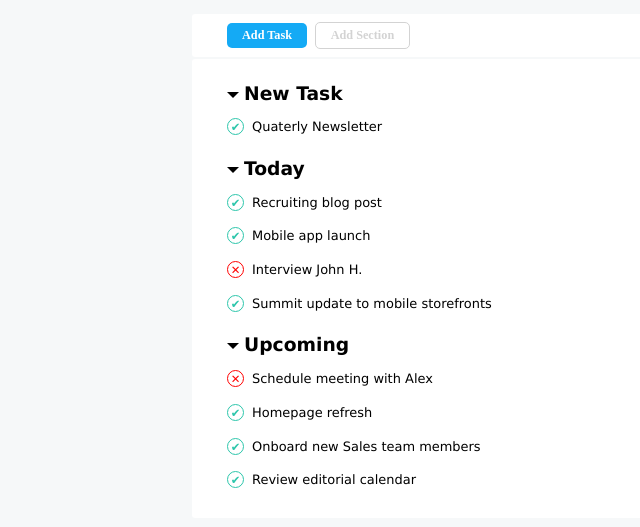
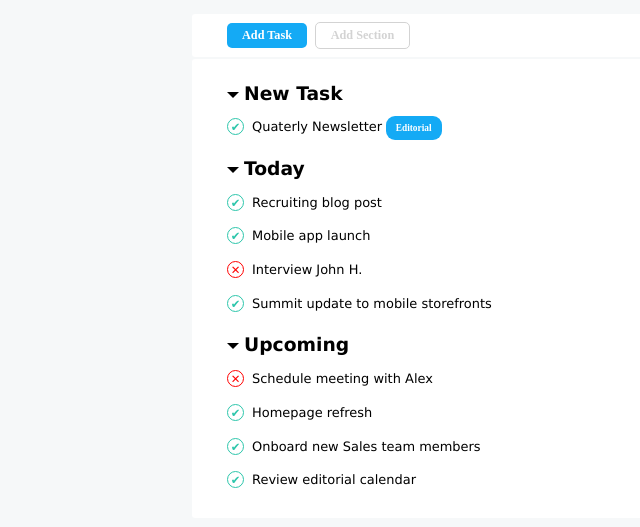
Before and after one commit to TheCodingPine/html-css-toboolist, a plain HTML site: page index.html in a window 1280 px wide. Shown: the part 91-618 px from the top of the page, without its empty margins (0-640 px from the left). Drawn offline with Linux system fonts and the light colour scheme.

Commit message:
badge setup class

```diff
--- a/index.html
+++ b/index.html
@@ -22,7 +22,7 @@
 <div class="container">
     <section>
         <ul><h1><div class="arrow"></div>New Task</h1>
-            <li><div class="check right">&#10004;</div><h2>Quaterly Newsletter</h2></li>
+            <li><div class="check right">&#10004;</div><h2>Quaterly Newsletter</h2> <div class="badge editorial">Editorial</div></li>
 
 
         </ul>
--- a/style.css
+++ b/style.css
@@ -129,3 +129,20 @@ h1 {
     border-color: red;
     color: red;
 }
+
+/*------------badge----------*/
+
+.badge { /*classe base per tutti i bottoni*/
+    font-weight: 700;
+    font-size: 0.65em;
+    padding: 7px 10px;
+    border-radius: 9px;
+    width: fit-content;
+    display: inline-block;
+    margin-right: 4px;
+    color: rgb(255, 255, 255);
+}
+
+.editorial {
+    background-color: #14aaf5;
+}
```
